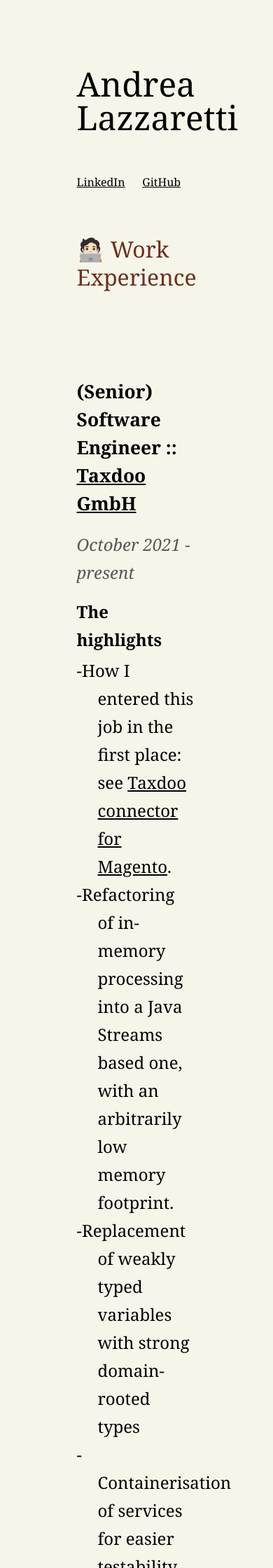
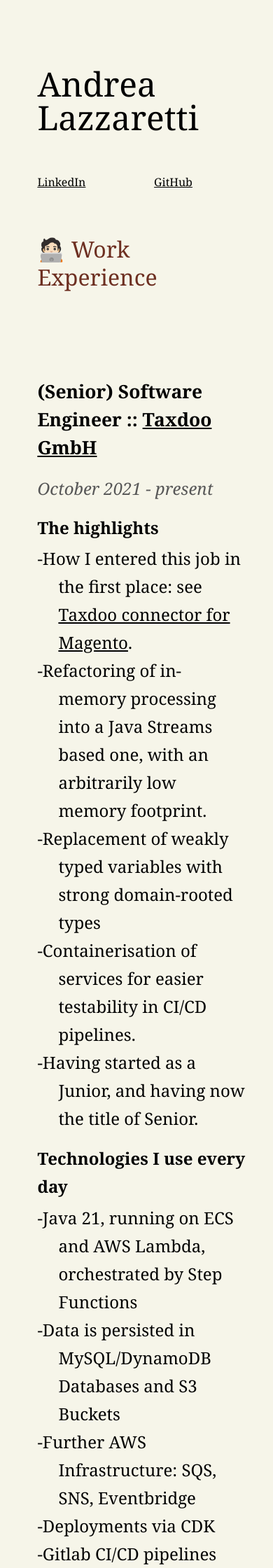
Before and after one commit to andrea-aus-hh/resume, a Jekyll site: the page built from index.md, in a window 390 px wide. Shown: the top 2240 px of the page at 70% size. Built offline with Jekyll 4.4.1, drawn with Linux system fonts in a browser that asks for light colours.

Commit message:
mobile width

```diff
--- a/css/andrea-aus-hh-screen.css
+++ b/css/andrea-aus-hh-screen.css
@@ -60,8 +60,14 @@ p, summary, h1,h2, h3, h4, ul, ol, hr, table {
 	left: 25%;
 }
 
+@media only screen and (max-width: 880px) {
+	p, summary, h1,h2, h3, h4, ul, ol, hr, table {
+		left: 10%;
+		width: 80%;
+	}
+}
+
 p, summary {
-	left: 25%;
 	margin-bottom: 0.7em;
 }
 
```
